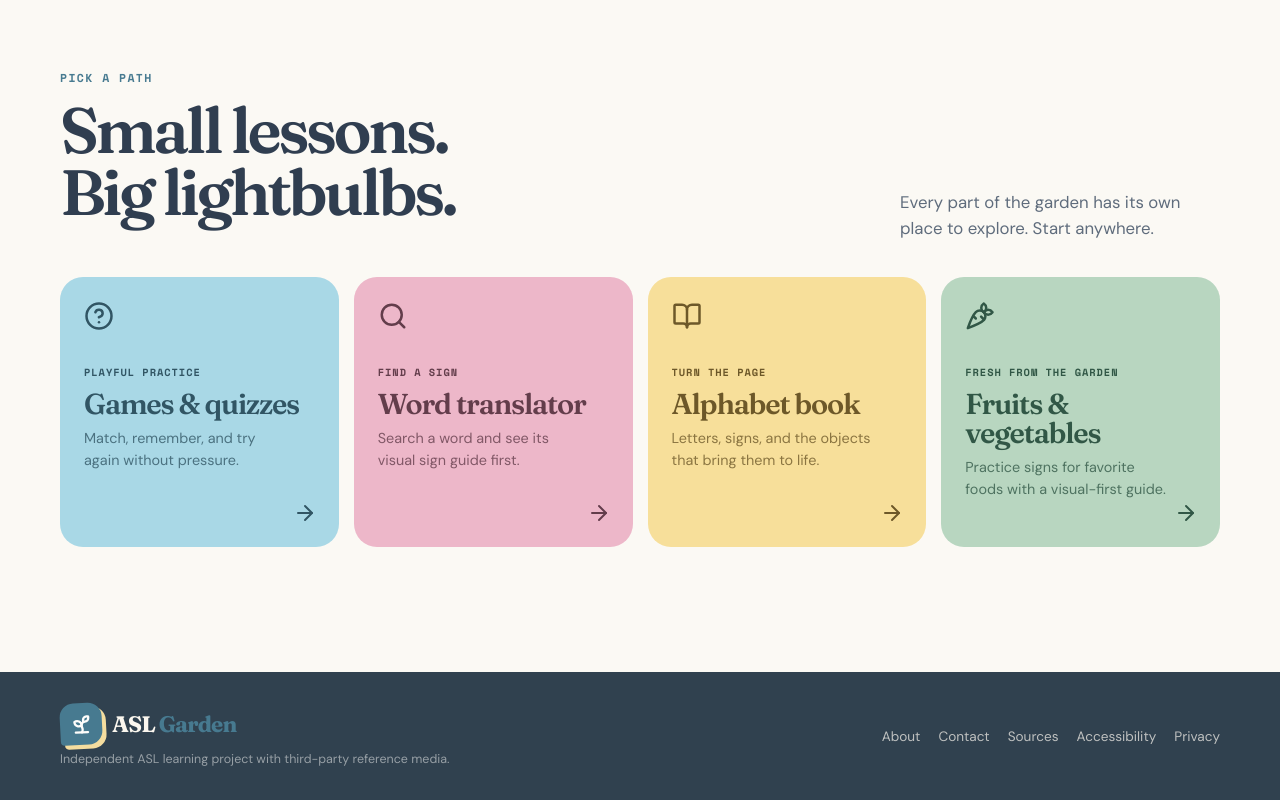
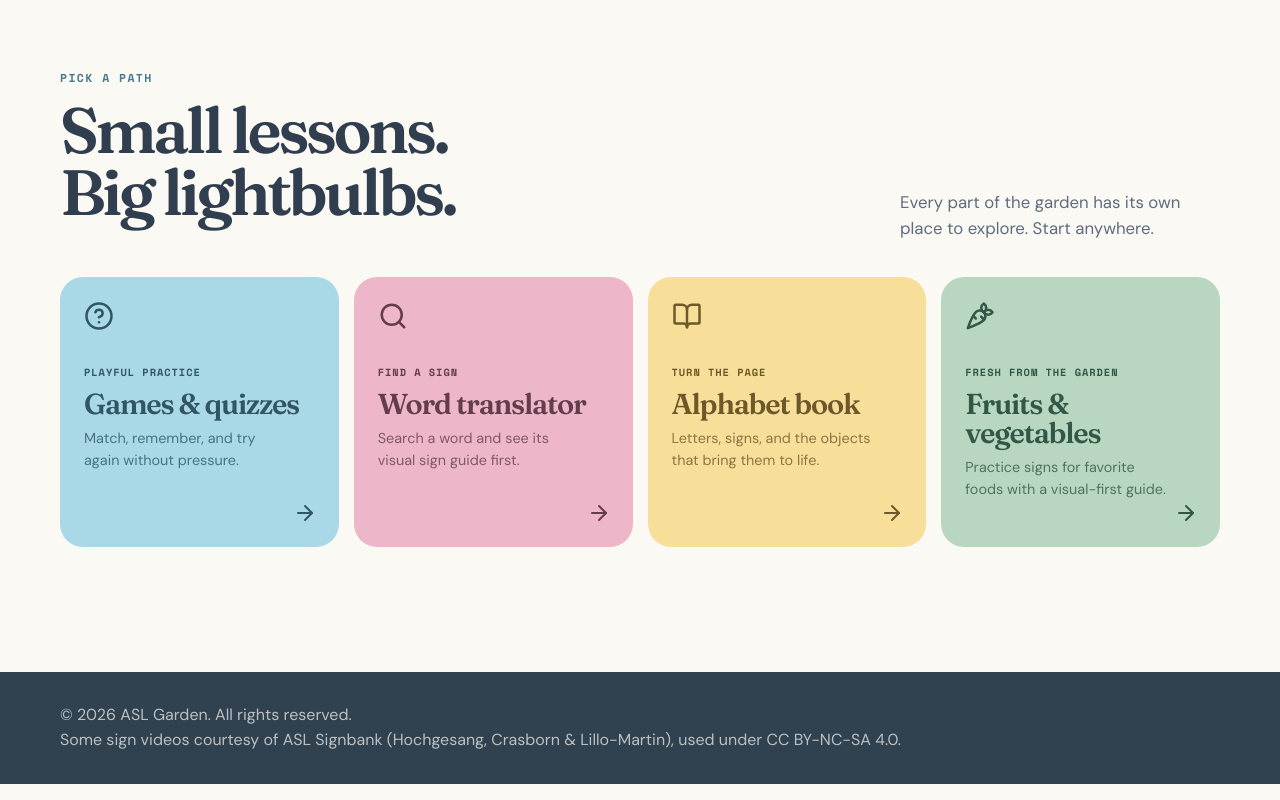
Before and after one commit to themoonkeeperr-dot/ASL-garden-Netlify, a React (Vite) app: page / in a window 1280 px wide. Shown: the part 771-1571 px from the top of the page. Built offline with nearby package versions, Linux system fonts and the light colour scheme.

Commit message:
Update App.tsx

```diff
--- a/src/App.tsx
+++ b/src/App.tsx
@@ -864,7 +864,19 @@ function AccessibilityPage() {
 }
 
 function Footer() {
-  return <footer className="footer"><div className="page-wrap footer-inner"><div><Brand /><span className="footer-note">Independent ASL learning project with third-party reference media.</span></div><div className="footer-links"><Link href="/about">About</Link><Link href="/contact">Contact</Link><Link href="/sources">Sources</Link><Link href="/accessibility">Accessibility</Link><Link href="/privacy">Privacy</Link></div></div></footer>;
+  return (
+    <footer className="footer">
+      <div className="page-wrap">
+        <p>© 2026 ASL Garden. All rights reserved.</p>
+        <p>
+          Some sign videos courtesy of{" "}
+          <a href="https://aslsignbank.com" target="_blank" rel="noopener noreferrer">ASL Signbank</a>{" "}
+          (Hochgesang, Crasborn &amp; Lillo-Martin), used under{" "}
+          <a href="https://creativecommons.org/licenses/by-nc-sa/4.0/" target="_blank" rel="noopener noreferrer">CC BY-NC-SA 4.0</a>.
+        </p>
+      </div>
+    </footer>
+  );
 }
 
 function Router({ data }: { data: ReturnType<typeof useGardenData> }) {
```
